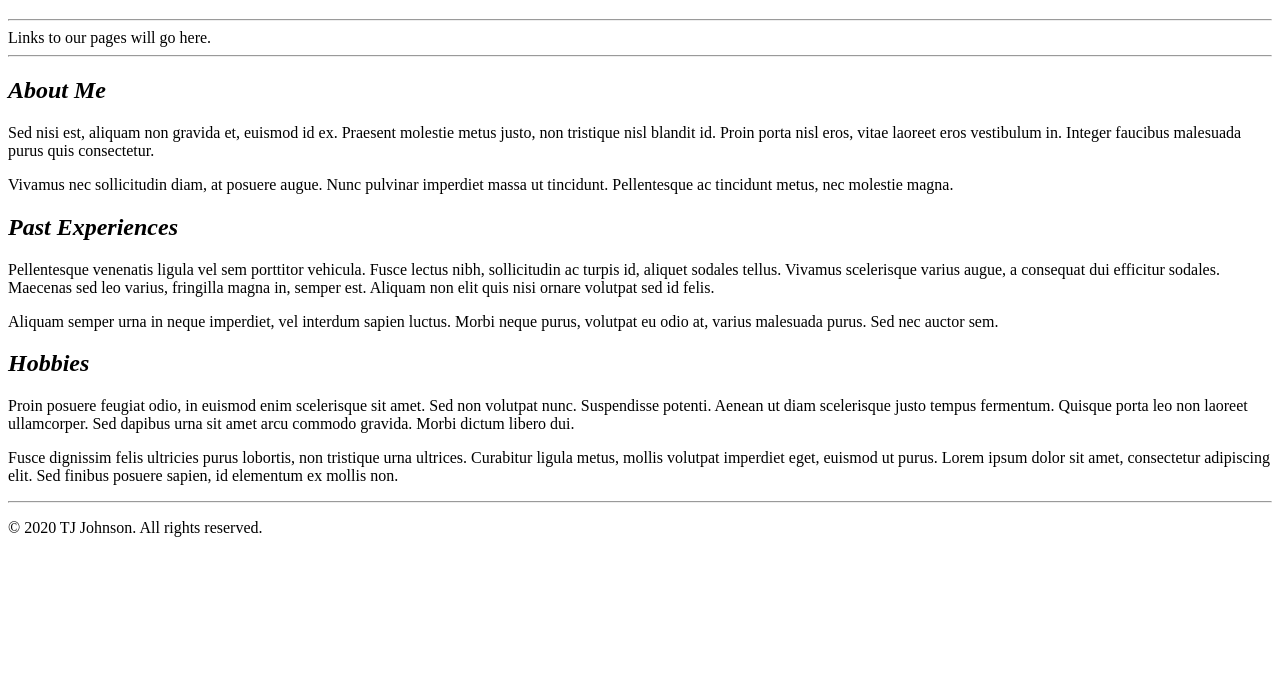
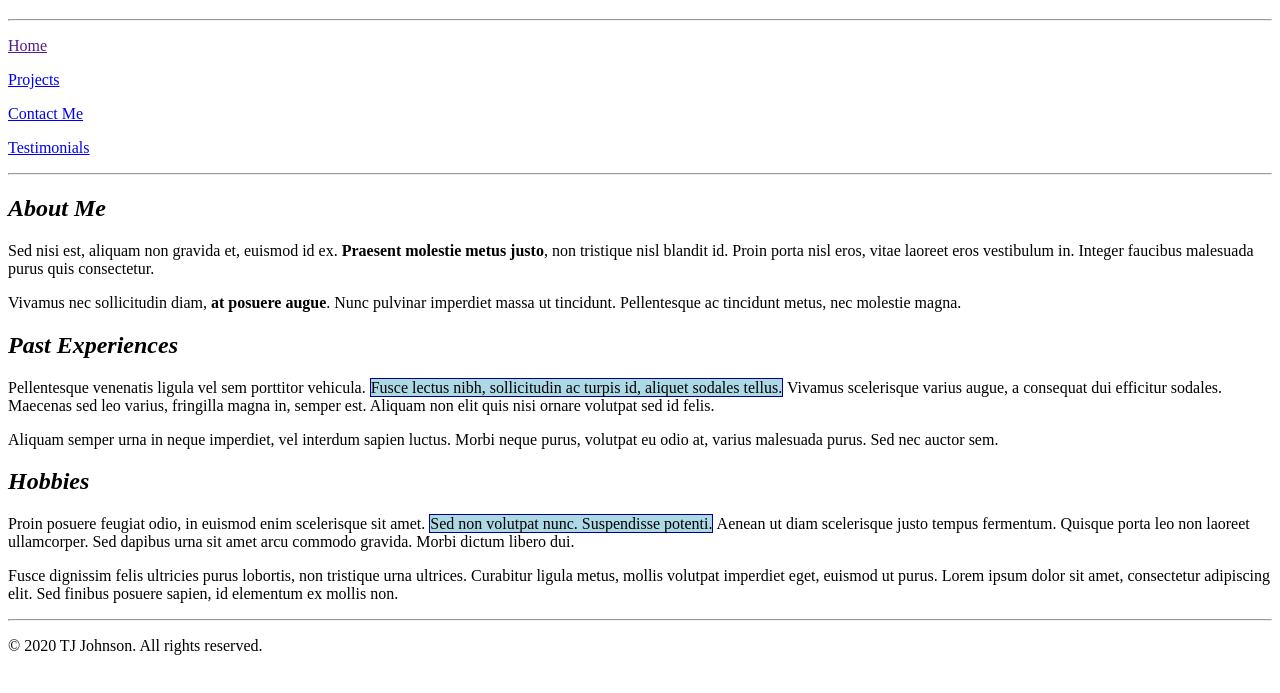
Before and after one commit to bigdawgtj850/IntroToWebDev, a plain HTML site: page portfolio/index.html in a window 1280 px wide. Shown: the part 61-754 px from the top of the page. Drawn offline with Linux system fonts and the light colour scheme.

Commit message:
added hyperlinks and created subsequent pages

```diff
--- a/portfolio/index.html
+++ b/portfolio/index.html
@@ -1,8 +1,8 @@
 <!DOCTYPE html>
 <!--
-Name: TJ Johnson
-Date Created: 01/04/2021
-Most recent revision:
+	Name: TJ Johnson
+	Date Created: 01/04/2021
+	Most recent revision:
 -->
 <html lang="en">
 	<header>
@@ -12,28 +12,31 @@ Most recent revision:
 	<body>
 		<h1>TJ Johnson's Portfolio</h1>
 
+	<nav>
 		<hr />
-			<nav>
-			Links to our pages will go here.
-			</nav>
+			<p><a href="">Home</a></p>
+			<p><a href="projects.html">Projects</a></p>
+			<p><a href="contact.html">Contact Me</a></p>
+			<p><a href="testimonials.html">Testimonials</a></p>
 		<hr />
+	</nav>
 
 		<section>
 			<article id="about-me">
 				<h2><em>About Me</em></h2>
-				<p>Sed nisi est, aliquam non gravida et, euismod id ex. Praesent molestie metus justo, non tristique nisl blandit id. Proin porta nisl eros, vitae laoreet eros vestibulum in. Integer faucibus malesuada purus quis consectetur.</p>
-				<p>Vivamus nec sollicitudin diam, at posuere augue. Nunc pulvinar imperdiet massa ut tincidunt. Pellentesque ac tincidunt metus, nec molestie magna.</p>
+				<p>Sed nisi est, aliquam non gravida et, euismod id ex. <strong>Praesent molestie metus justo</strong>, non tristique nisl blandit id. Proin porta nisl eros, vitae laoreet eros vestibulum in. Integer faucibus malesuada purus quis consectetur.</p>
+				<p>Vivamus nec sollicitudin diam, <strong>at posuere augue</strong>. Nunc pulvinar imperdiet massa ut tincidunt. Pellentesque ac tincidunt metus, nec molestie magna.</p>
 			</article>
 
 			<article id="experiences">
 				<h2><em>Past Experiences</em></h2>
-				<p>Pellentesque venenatis ligula vel sem porttitor vehicula. Fusce lectus nibh, sollicitudin ac turpis id, aliquet sodales tellus. Vivamus scelerisque varius augue, a consequat dui efficitur sodales. Maecenas sed leo varius, fringilla magna in, semper est. Aliquam non elit quis nisi ornare volutpat sed id felis.</p>
+				<p>Pellentesque venenatis ligula vel sem porttitor vehicula. <span style="background-color: lightblue; border: thin solid darkblue;">Fusce lectus nibh, sollicitudin ac turpis id, aliquet sodales tellus.</span> Vivamus scelerisque varius augue, a consequat dui efficitur sodales. Maecenas sed leo varius, fringilla magna in, semper est. Aliquam non elit quis nisi ornare volutpat sed id felis.</p>
 				<p>Aliquam semper urna in neque imperdiet, vel interdum sapien luctus. Morbi neque purus, volutpat eu odio at, varius malesuada purus. Sed nec auctor sem.</p>
 			</article>
 
 			<article id="hobbies">
 				<h2><em>Hobbies</em></h2>
-				<p>Proin posuere feugiat odio, in euismod enim scelerisque sit amet. Sed non volutpat nunc. Suspendisse potenti. Aenean ut diam scelerisque justo tempus fermentum. Quisque porta leo non laoreet ullamcorper. Sed dapibus urna sit amet arcu commodo gravida. Morbi dictum libero dui. </p>
+				<p>Proin posuere feugiat odio, in euismod enim scelerisque sit amet. <span style="background-color: lightblue; border: thin solid darkblue;">Sed non volutpat nunc. Suspendisse potenti.</span> Aenean ut diam scelerisque justo tempus fermentum. Quisque porta leo non laoreet ullamcorper. Sed dapibus urna sit amet arcu commodo gravida. Morbi dictum libero dui. </p>
 				<p>Fusce dignissim felis ultricies purus lobortis, non tristique urna ultrices. Curabitur ligula metus, mollis volutpat imperdiet eget, euismod ut purus. Lorem ipsum dolor sit amet, consectetur adipiscing elit. Sed finibus posuere sapien, id elementum ex mollis non.</p>
 			</article>
 		</section>
```
Also changed, not shown: portfolio/contact.html (added, +26 -0 lines), portfolio/projects.html (added, +26 -0 lines), portfolio/testimonials.html (added, +26 -0 lines).
